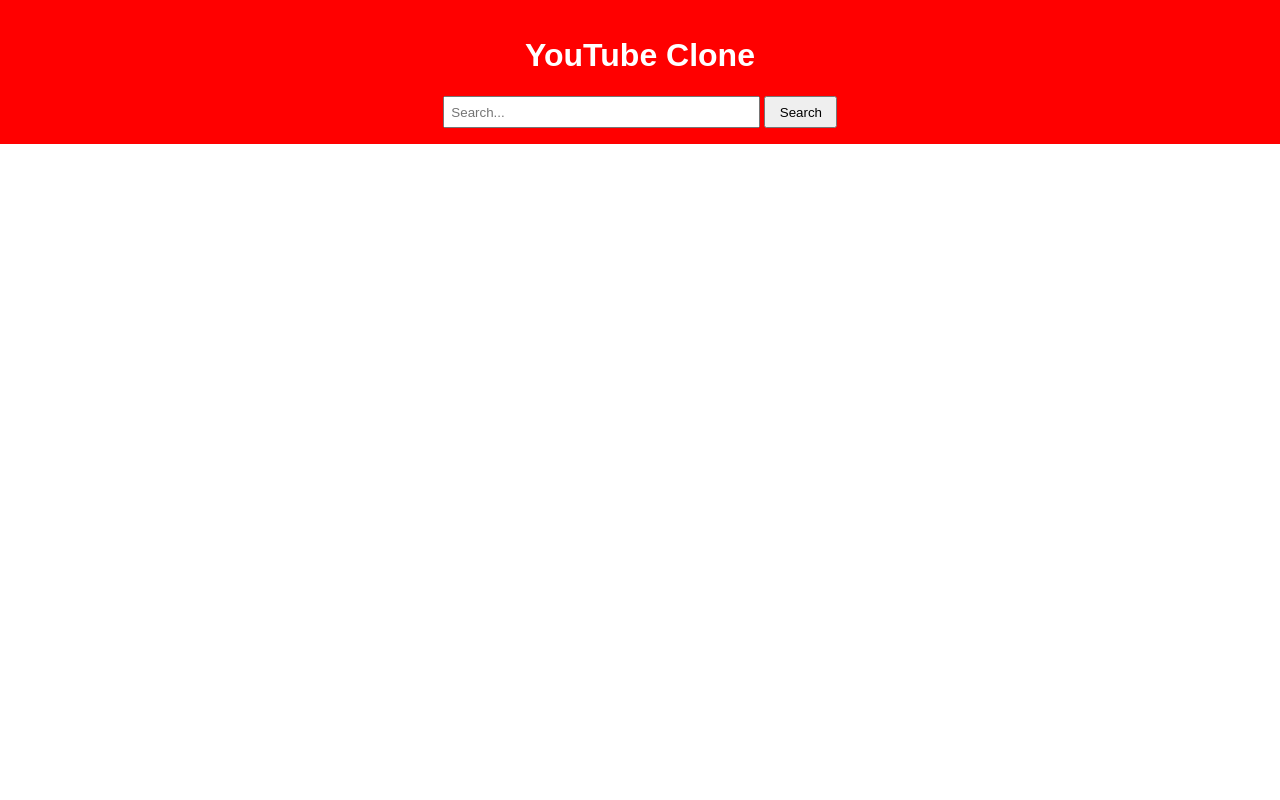
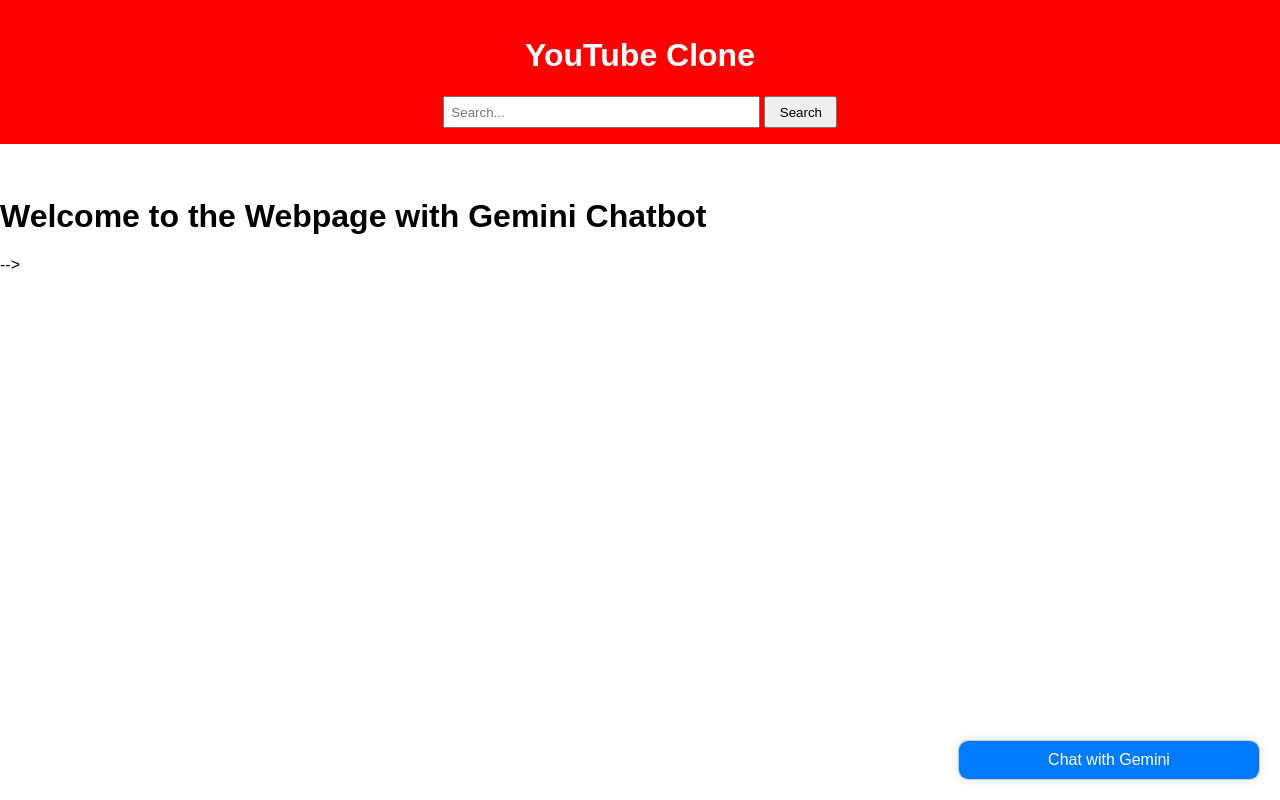
Before and after one commit to 18DPEL/neew, a Flask app: page / in a window 1280 px wide. Run offline with Flask 3, Linux system fonts and the light colour scheme; data that the repository does not hold is empty.

Commit message:
Update index.html

```diff
--- a/templates/index.html
+++ b/templates/index.html
@@ -28,21 +28,21 @@
         {% endfor %}
     </div>
 
-<!--    <h1>Welcome to the Webpage with Gemini Chatbot</h1>-->
-<!--    <div id="chatbot-container">-->
-<!--        <div id="chatbot-header">Chat with Gemini</div>-->
-<!--        <div id="chatbot-body">-->
-<!--            <div id="chatbot-messages"></div>-->
-<!--&lt;!&ndash;            <div id="pdf-upload-container">&ndash;&gt;-->
-<!--&lt;!&ndash;                <input type="file" id="pdf-file-input" accept=".pdf" style="display: none;">&ndash;&gt;-->
-<!--&lt;!&ndash;                <button id="pdf-upload-btn">Upload PDF</button>&ndash;&gt;-->
-<!--&lt;!&ndash;            </div>&ndash;&gt;-->
-<!--            <div id="chatbot-input-container">-->
-<!--                <input type="text" id="chatbot-input" placeholder="Type your message here">-->
-<!--                <button id="chatbot-send-btn">Send</button>-->
-<!--            </div>-->
-<!--        </div>-->
-<!--    </div>-->
+   <h1>Welcome to the Webpage with Gemini Chatbot</h1>-->
+   <div id="chatbot-container">
+       <div id="chatbot-header">Chat with Gemini</div>
+       <div id="chatbot-body">
+           <div id="chatbot-messages"></div>
+&lt;!&ndash;            <div id="pdf-upload-container">&ndash;&gt;
+&lt;!&ndash;                <input type="file" id="pdf-file-input" accept=".pdf" style="display: none;">&ndash;&gt;
+&lt;!&ndash;                <button id="pdf-upload-btn">Upload PDF</button>&ndash;&gt;
+&lt;!&ndash;            </div>&ndash;&gt;
+           <div id="chatbot-input-container">
+               <input type="text" id="chatbot-input" placeholder="Type your message here">
+               <button id="chatbot-send-btn">Send</button>
+           </div>
+       </div>
+  </div>
     <script src="https://code.jquery.com/jquery-3.6.0.min.js"></script>
     <script src="static/scripts.js"></script>
 </body>
```
